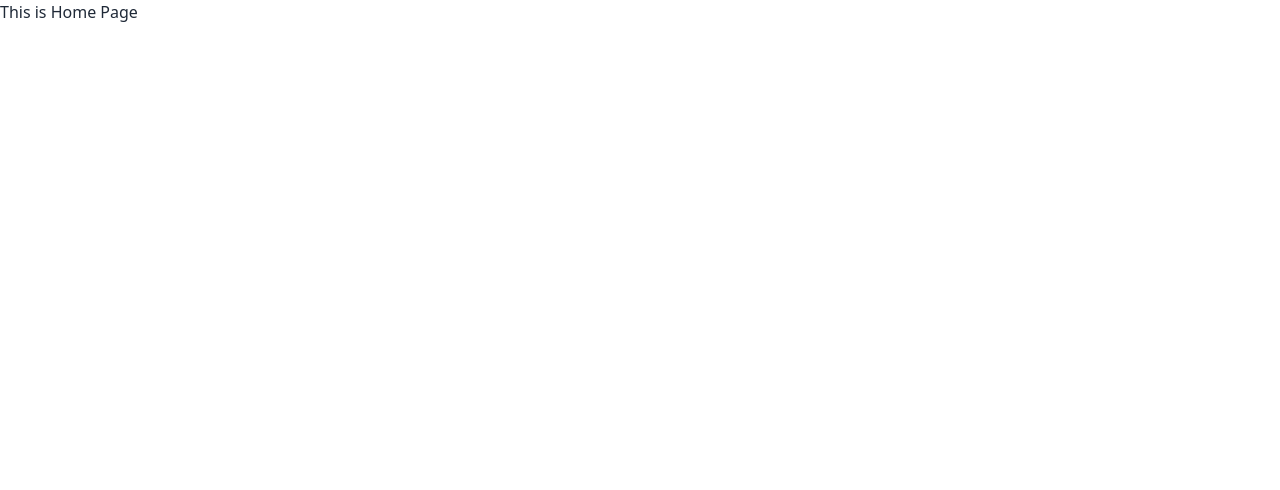
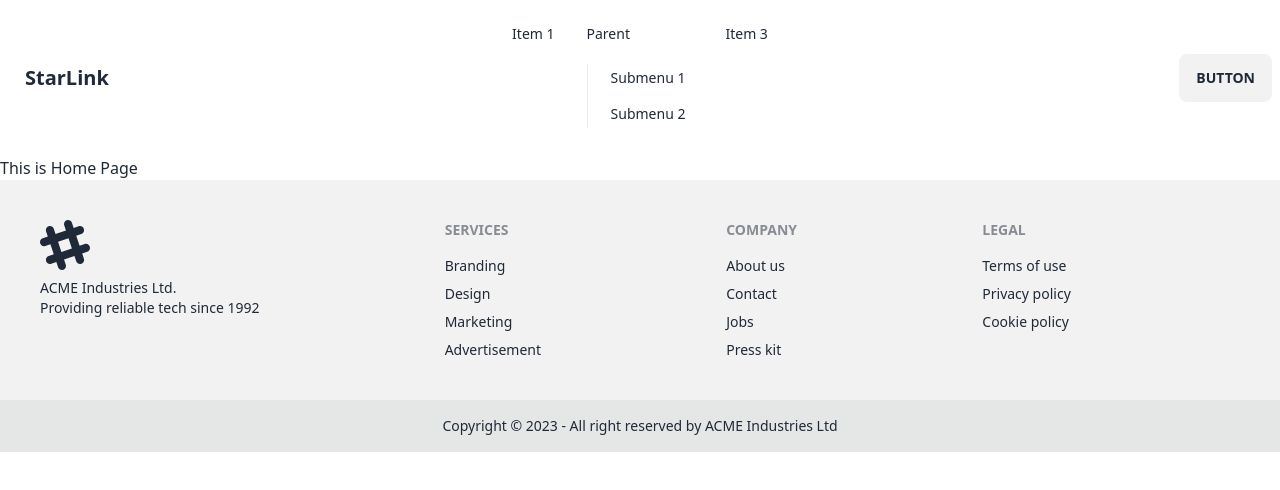
Before and after one commit to sumon2807/video-streaming-client, a React (Vite) app: page / in a window 1280 px wide. Shown: the top 490 px of the page. Built offline with nearby package versions, Linux system fonts and the light colour scheme.

Commit message:
footer and navbar is added

```diff
--- a/src/Layout/Main.jsx
+++ b/src/Layout/Main.jsx
@@ -1,10 +1,14 @@
 import React from 'react';
 import{Outlet} from "react-router-dom"
+import Footer from '../Pages/Shared/Footer/Footer';
+import NavBar from '../Pages/Shared/NavBar/NavBar';
 
 const Main = () => {
     return (
         <div>
+            <NavBar></NavBar>
             <Outlet></Outlet>
+            <Footer></Footer>
         </div>
     );
 };
--- /dev/null
+++ b/src/Pages/Shared/Footer/Footer.jsx
@@ -0,0 +1,41 @@
+import React from 'react';
+
+const Footer = () => {
+    return (
+        <>
+        <footer className="footer p-10 bg-base-200 text-base-content">
+            <div>
+                <svg width="50" height="50" viewBox="0 0 24 24" xmlns="http://www.w3.org/2000/svg" fillRule="evenodd" clipRule="evenodd" className="fill-current"><path d="M22.672 15.226l-2.432.811.841 2.515c.33 1.019-.209 2.127-1.23 2.456-1.15.325-2.148-.321-2.463-1.226l-.84-2.518-5.013 1.677.84 2.517c.391 1.203-.434 2.542-1.831 2.542-.88 0-1.601-.564-1.86-1.314l-.842-2.516-2.431.809c-1.135.328-2.145-.317-2.463-1.229-.329-1.018.211-2.127 1.231-2.456l2.432-.809-1.621-4.823-2.432.808c-1.355.384-2.558-.59-2.558-1.839 0-.817.509-1.582 1.327-1.846l2.433-.809-.842-2.515c-.33-1.02.211-2.129 1.232-2.458 1.02-.329 2.13.209 2.461 1.229l.842 2.515 5.011-1.677-.839-2.517c-.403-1.238.484-2.553 1.843-2.553.819 0 1.585.509 1.85 1.326l.841 2.517 2.431-.81c1.02-.33 2.131.211 2.461 1.229.332 1.018-.21 2.126-1.23 2.456l-2.433.809 1.622 4.823 2.433-.809c1.242-.401 2.557.484 2.557 1.838 0 .819-.51 1.583-1.328 1.847m-8.992-6.428l-5.01 1.675 1.619 4.828 5.011-1.674-1.62-4.829z"></path></svg>
+                <p>ACME Industries Ltd.<br />Providing reliable tech since 1992</p>
+            </div>
+            <div>
+                <span className="footer-title">Services</span>
+                <a className="link link-hover">Branding</a>
+                <a className="link link-hover">Design</a>
+                <a className="link link-hover">Marketing</a>
+                <a className="link link-hover">Advertisement</a>
+            </div>
+            <div>
+                <span className="footer-title">Company</span>
+                <a className="link link-hover">About us</a>
+                <a className="link link-hover">Contact</a>
+                <a className="link link-hover">Jobs</a>
+                <a className="link link-hover">Press kit</a>
+            </div>
+            <div>
+                <span className="footer-title">Legal</span>
+                <a className="link link-hover">Terms of use</a>
+                <a className="link link-hover">Privacy policy</a>
+                <a className="link link-hover">Cookie policy</a>
+            </div>
+        </footer>
+        <div className="footer footer-center p-4 bg-base-300 text-base-content">
+                <div>
+                    <p>Copyright © 2023 - All right reserved by ACME Industries Ltd</p>
+                </div>
+            </div>
+        </>
+    );
+};
+
+export default Footer;
--- /dev/null
+++ b/src/Pages/Shared/NavBar/NavBar.jsx
@@ -0,0 +1,42 @@
+import React from 'react';
+
+const NavBar = () => {
+    const navItems = <>
+        <li><a>Item 1</a></li>
+        <li>
+            <a>Parent</a>
+            <ul className="p-2">
+                <li><a>Submenu 1</a></li>
+                <li><a>Submenu 2</a></li>
+            </ul>
+        </li>
+        <li><a>Item 3</a></li>
+    </>
+    return (
+        <>
+            <div className="navbar bg-base-100">
+                <div className="navbar-start">
+                    <div className="dropdown">
+                        <label tabIndex={0} className="btn btn-ghost lg:hidden">
+                            <svg xmlns="http://www.w3.org/2000/svg" className="h-5 w-5" fill="none" viewBox="0 0 24 24" stroke="currentColor"><path strokeLinecap="round" strokeLinejoin="round" strokeWidth="2" d="M4 6h16M4 12h8m-8 6h16" /></svg>
+                        </label>
+                        <ul tabIndex={0} className="menu menu-sm dropdown-content mt-3 z-[1] p-2 shadow bg-base-100 rounded-box w-52">
+                            {navItems}
+                        </ul>
+                    </div>
+                    <a className="btn btn-ghost normal-case text-xl">StarLink</a>
+                </div>
+                <div className="navbar-center hidden lg:flex">
+                    <ul className="menu menu-horizontal px-1">
+                        {navItems}
+                    </ul>
+                </div>
+                <div className="navbar-end">
+                    <a className="btn">Button</a>
+                </div>
+            </div>
+        </>
+    );
+};
+
+export default NavBar;
--- a/src/main.jsx
+++ b/src/main.jsx
@@ -8,6 +8,8 @@
 
 ReactDOM.createRoot(document.getElementById('root')).render(
   <React.StrictMode>
-    <RouterProvider router={router} />
+    <div className=' max-w-screen-xl mx-auto'>
+      <RouterProvider router={router} />
+    </div>
   </React.StrictMode>,
 )
```
